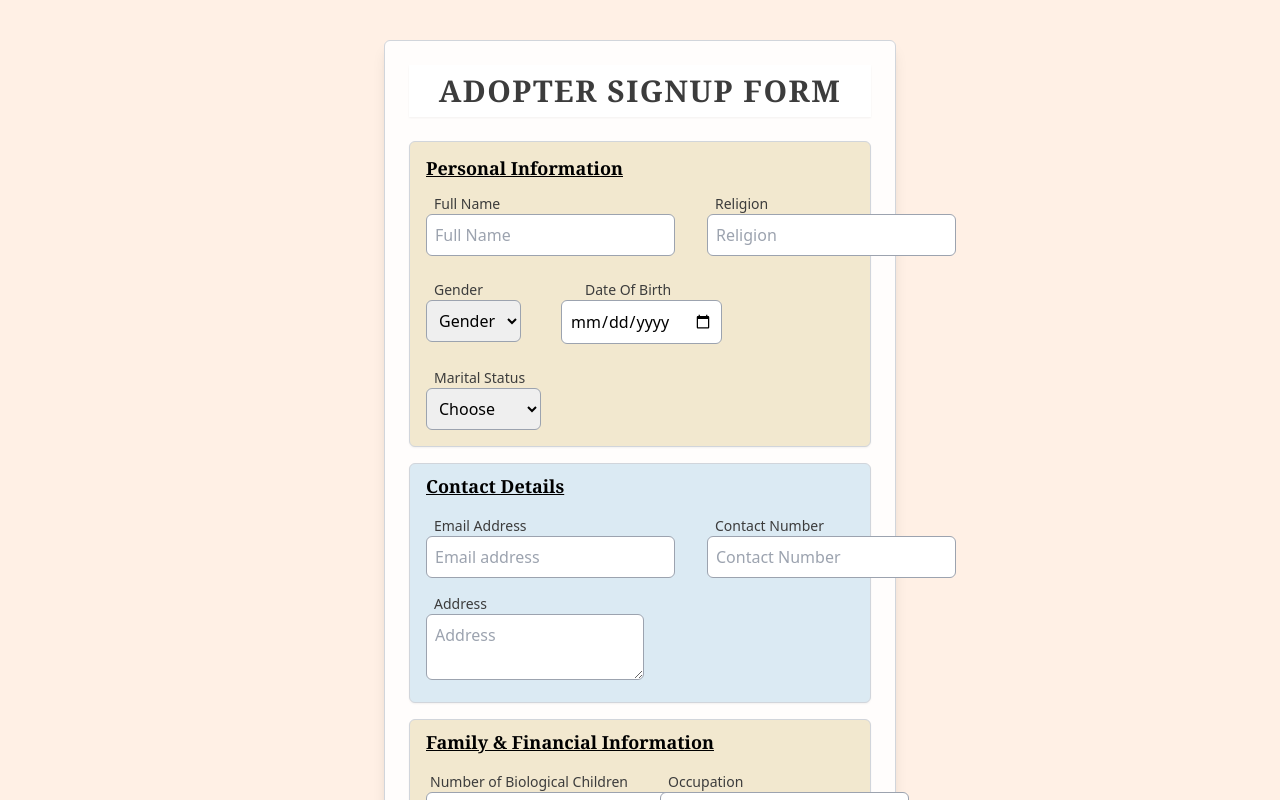
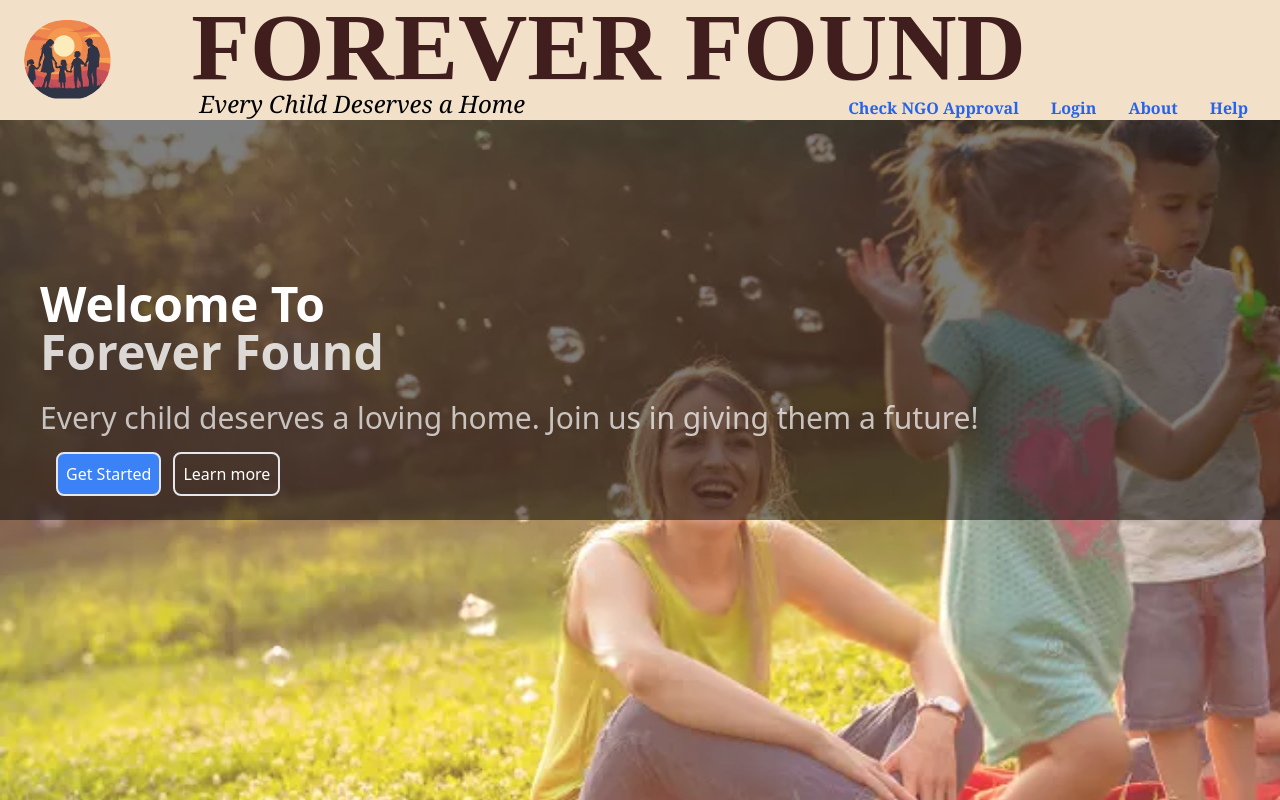
Before and after one commit to forever-found-org/forever-found, a React (Create React App) app: page / in a window 1280 px wide. Shown: the top 800 px of the page. Built offline with nearby package versions, Linux system fonts and the light colour scheme.

Commit message:
home and nav edit-1

```diff
--- a/src/App.js
+++ b/src/App.js
@@ -1,29 +1,20 @@
-
-//import Home from "./pages/Home";
+import { BrowserRouter as Router, Routes, Route} from 'react-router-dom';
+import Home from "./pages/Home";
 import SignUpAdopter from "./pages/SignUpAdopter";
-
 import Adopter_Home from "./pages/Adopter_Home";
-import { BrowserRouter as Router, Routes, Route} from 'react-router-dom';
-
-import Home from "./pages/Home";
 import NgoDetails from "./pages/NgoDetails";
 
 function App() {
 
   return (
-
-
-    //<Home />
-    <SignUpAdopter />
-
-    /*<Router>
+    <Router>
       <Routes>
       <Route path="/" element={<Home />} />
+      <Route path="/adopter-SignUp" element={<SignUpAdopter />} />
       <Route path="/adopter-home" element={<Adopter_Home />} />
       <Route path="/adopter-home/:name" element={<NgoDetails/>}/>
       </Routes>
-    </Router>*/
-
+    </Router>
   );
 }
 
--- a/src/components/Home_Components/Login.jsx
+++ b/src/components/Home_Components/Login.jsx
@@ -6,25 +6,42 @@ function Login(){
         e.preventDefault();
         navigate('/adopter-home');
     };
+
+    const handleAdopterSignUp=(e)=>{
+        e.preventDefault();
+        navigate('/adopter-SignUp');
+    };
+
     return(
        <>
-       <div className=" h-auto w-[23%] absolute top-24 right-8 p-4  border border-[#B0BEC5] rounded-2xl bg-white/90 backdrop-blur-md text-center">
-        <form className="flex flex-col items-center">
-            <div className="p-2 flex flex-row justify-between">
-               <div className="py-2"> <label className="text-lg font-bold font-serif">select role: </label></div>
+       <div className=" h-auto w-[23%] absolute top-32 right-8 p-4  border border-[#B0BEC5] rounded-2xl bg-white/90 backdrop-blur-md text-center">
+        <form className="p-2 flex flex-col">
+            <div className="flex flex-row mx-6">
+                <div className="py-2">
+                    <label className="text-lg font-bold font-serif">Select role: </label>
+                </div>
                 <select className="text-md ml-2  rounded-lg border border-[#B0BEC5]">
-                <option value="">Adopter</option>
-                <option value="">NGO</option>
-            </select>
+                    <option value="Adopter">Adopter</option>
+                    <option value="NGO">NGO</option>
+                </select>
             </div>
 
-            <input className="text-md m-2 rounded-lg p-2 border border-[#B0BEC5]" placeholder="username"></input>
-            <input className="text-md m-2 rounded-lg p-2 border border-[#B0BEC5]" placeholder="password"></input>
+            <div className="my-4">
+                <div>
+                    <label className="block text-sm font-medium text-[#3c3c3c]">Username</label>
+                    <input className="text-md m-2 rounded-lg p-2 border border-[#B0BEC5]" placeholder="username"></input>
+                </div>
+                <div>
+                    <label className="block text-sm font-medium text-[#3c3c3c]">Password</label>
+                    <input className="text-md m-2 rounded-lg p-2 border border-[#B0BEC5]" placeholder="password"></input>
+                </div>
+            </div>
+
             <button className="font-serif border border-transparent m-3 p-2 rounded-lg bg-[#4CAF50] text-white hover:bg-[#1565C0] hover:shadow-md transition" onClick={handleLogin}>submit</button>
 
             <button className="font-serif border border-transparent m-3 p-2 rounded-lg bg-[#4CAF50] text-white hover:bg-[#1565C0] hover:shadow-md transition" >sign in with google</button>
 
-            <button className="font-serif border border-transparent m-3 p-2 rounded-lg bg-[#4CAF50] text-white hover:bg-[#1565C0] hover:shadow-md transition">custom signup</button>
+            <button className="font-serif border border-transparent m-3 p-2 rounded-lg bg-[#4CAF50] text-white hover:bg-[#1565C0] hover:shadow-md transition" onClick={handleAdopterSignUp}>custom signup</button>
         </form>
        </div>
        </>
--- a/src/components/Home_Components/navbar.jsx
+++ b/src/components/Home_Components/navbar.jsx
@@ -1,25 +1,23 @@
 import logo from "../../images/logo.png"
 function Navbar({onLoginClick}){
-    return (
-        <nav className="flex items-center p-2 justify-between shadow-md" style={{backgroundColor:'rgb(242, 224, 201)'}}>
-            <div className="flex items-center gap-4">
+    return(
+        <nav className="flex items-center p-2 relative h-[120px]" style={{backgroundColor:'rgb(242, 224, 201)'}}>
+            <div className="flex items-center mx-4">
                 <img
-                src={logo}
-                alt="logo"
-                className="w-15 h-20 rounded-full"
+                    src={logo}
+                    alt="logo"
+                    className="w-15 h-20 rounded-full"
                 />
             </div>
-            <div className="ml-10">
-                <h1 className="text-4xl font-bold" style={{color:'#411E1E'}}>FOREVER FOUND</h1>
-                <p className="text-2xl "><i>Every Child Deserves a Home</i></p>
+            <div className="flex flex-col mr-20 ml-16">
+                <h1 className="text-8xl font-[quicksand] font-[700]" style={{color:'#411E1E'}}>FOREVER FOUND</h1>
+                <p className="text-2xl font-serif -mt-2 ml-2"><i>Every Child Deserves a Home</i></p>
             </div>
-            <div className="space-x-8 mr-4">
-
-                <button className="text-blue-500 hover:underline">Home</button>
-                <button className="text-blue-500 hover:underline" onClick={onLoginClick}>Login</button>
-                <button className="text-blue-500 hover:underline">Signup</button>
-                <button className="text-blue-500 hover:underline">About</button>
-                <button className="text-blue-500 hover:underline">Help</button>
+            <div className="space-x-8 mr-4 absolute bottom-0 right-4">
+                <button className="text-blue-600 font-bold font-serif text-base  hover:text-[#411E1E] hover:underline">Check NGO Approval</button>
+                <button className="text-blue-600 font-bold font-serif text-base  hover:text-[#411E1E] hover:underline" onClick={onLoginClick}>Login</button>
+                <button className="text-blue-600 font-bold font-serif text-base  hover:text-[#411E1E] hover:underline">About</button>
+                <button className="text-blue-600 font-bold font-serif text-base  hover:text-[#411E1E] hover:underline">Help</button>
             </div>
         </nav>
     );
--- a/src/pages/Home.jsx
+++ b/src/pages/Home.jsx
@@ -7,7 +7,7 @@ function Home() {
   const [showLogin, setShowLogin] = useState(false);
 
   const handleShowLogin = () => {
-    setShowLogin(true);
+    setShowLogin(!showLogin);
   };
   // const handleCloseLogin = () => {
   //   setShowLogin(false);
```
